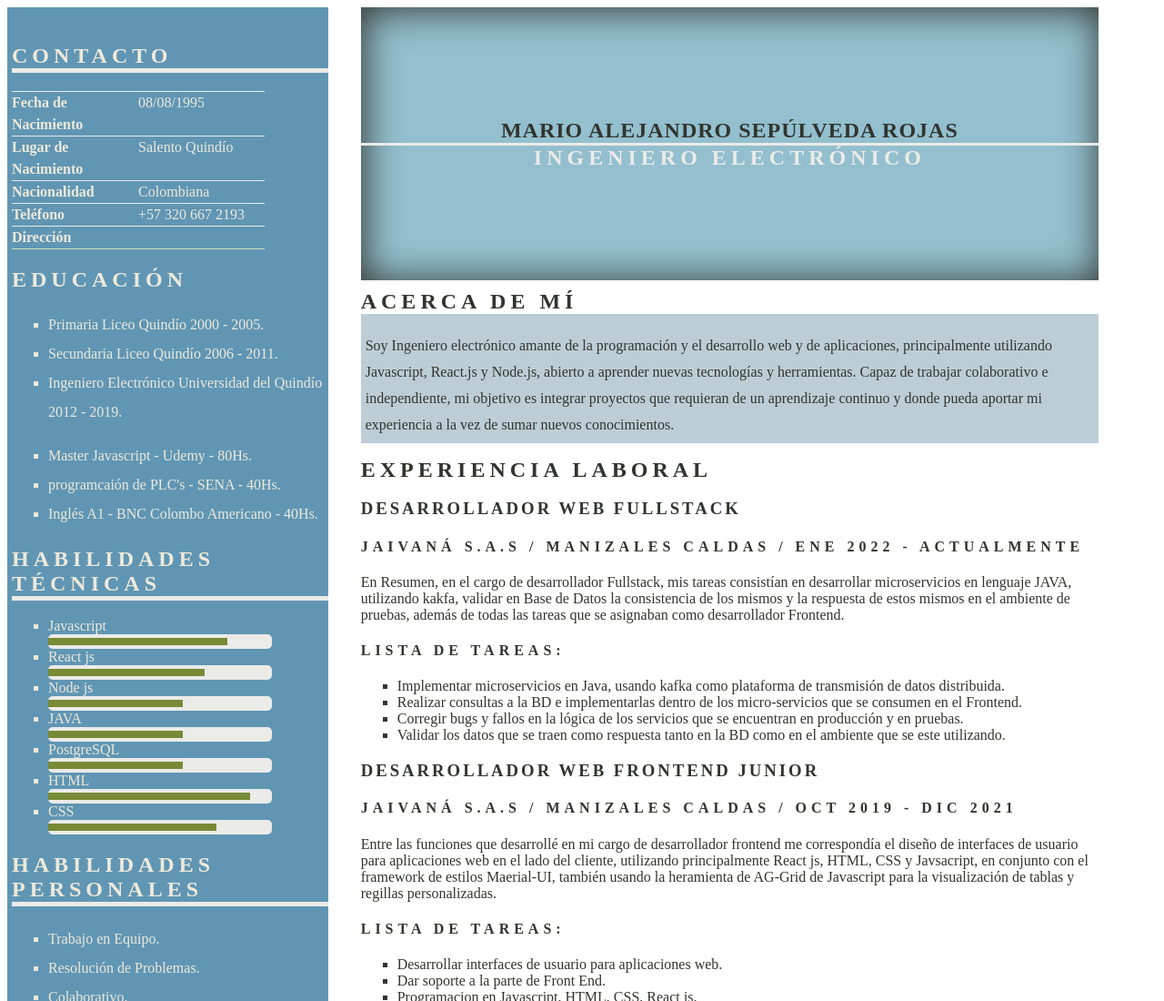
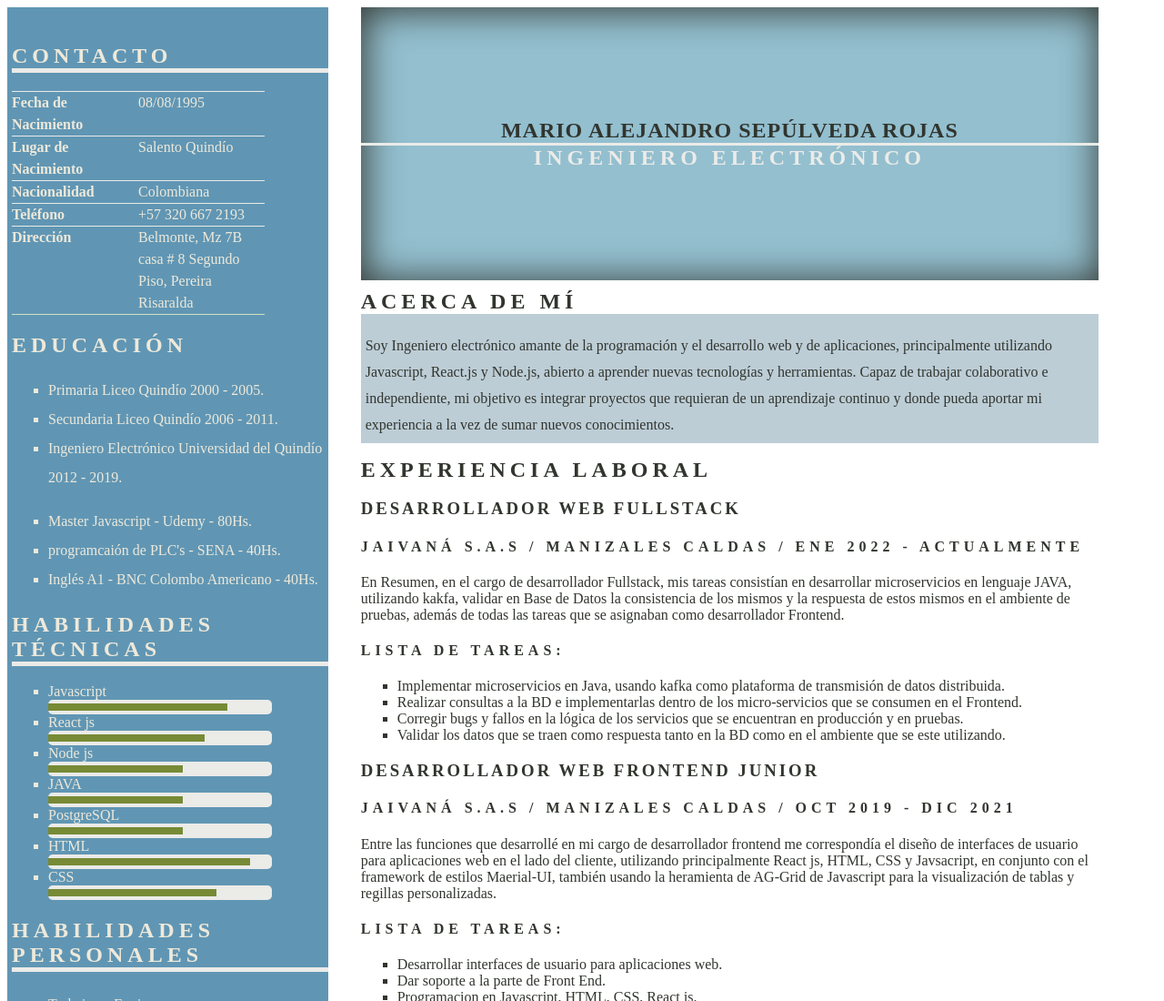
Before and after one commit to mariosepulveda/mariosepulveda, a website: page index.html in a window 1280 px wide. Shown: the top 1100 px of the page at 91% size. Drawn offline with Linux system fonts and the light colour scheme.

Commit message:
Update index.htmlactualizacion color y direccion

```diff
--- a/index.html
+++ b/index.html
@@ -23,7 +23,7 @@
                 <dt>Teléfono</dt>
                 <dd>+57 320 667 2193</dd>
                 <dt>Dirección</dt>
-                <dd></dd>
+                <dd>Belmonte, Mz 7B casa # 8 Segundo Piso, Pereira Risaralda</dd>
             </dl>
             <div class="clear"></div>
         </section>
```
